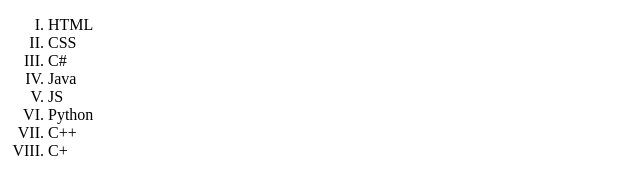
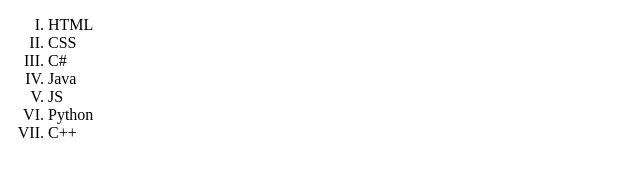
Before and after one commit to isiomaarinze-eng/New-rep., a plain HTML site: page index.html in a window 1280 px wide. Shown: the full height of the page, 0-640 px from the left. Drawn offline with Linux system fonts and the light colour scheme.

Commit message:
My first commit

```diff
--- a/index.html
+++ b/index.html
@@ -13,7 +13,6 @@
             <li>JS</li>
             <li>Python</li>
             <li>C++</li>
-            <li>C+</li>
         </ol>
     </body>
 </html>
```
